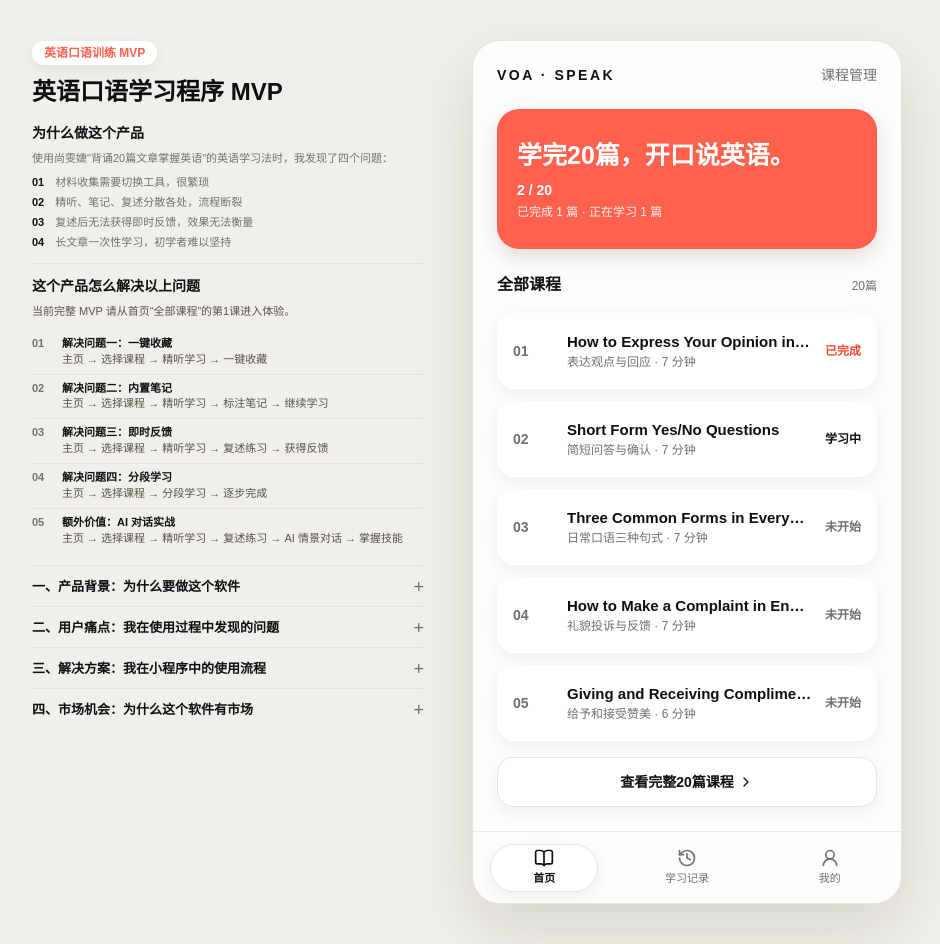
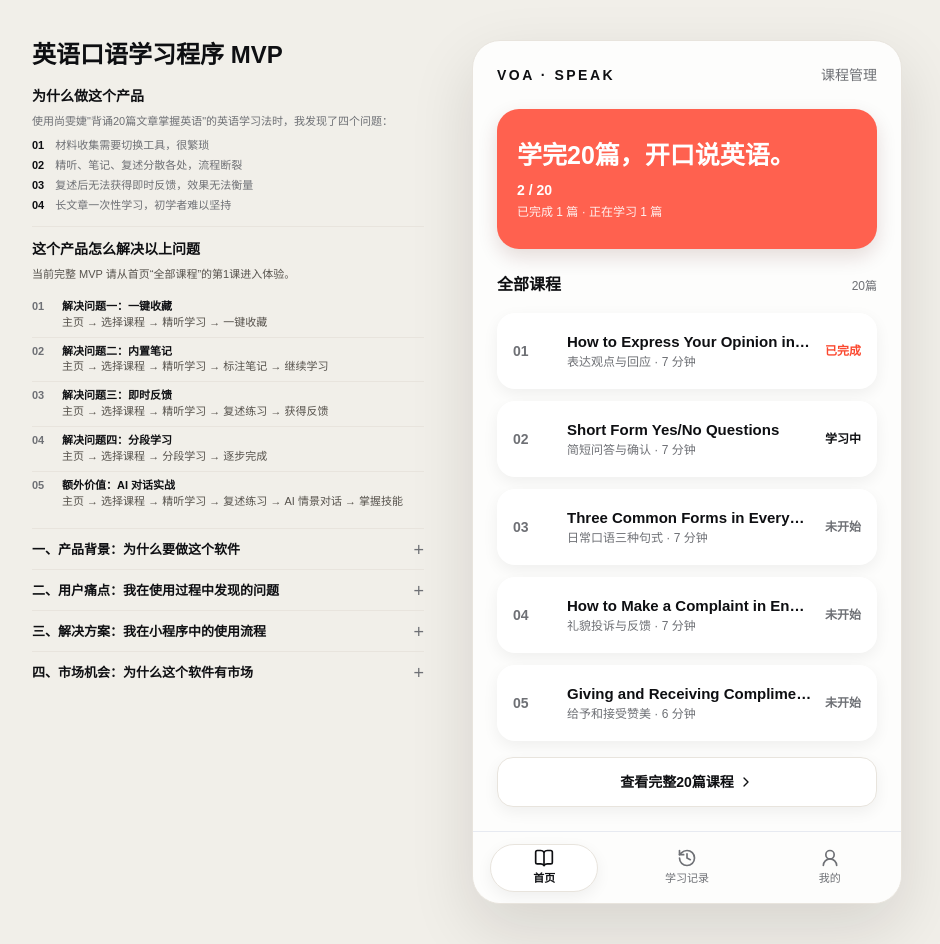
Before and after one commit to chloetate9997-ship-it/english-speaking-mvp, a Next.js app: page / in a window 1280 px wide. Shown: the whole page, without its empty margins (173-1113 px from the left). Built offline with nearby package versions, Linux system fonts and the light colour scheme.

Commit message:
fix: remove desktop MVP badge

```diff
--- a/components/layout/mobile-app-shell.tsx
+++ b/components/layout/mobile-app-shell.tsx
@@ -74,10 +74,7 @@ export function MobileAppShell({
           aria-label="项目介绍"
           className="sticky top-10 hidden min-h-[860px] w-[400px] shrink-0 pr-2 lg:block"
         >
-          <p className="inline-flex items-center rounded-pill bg-white px-3 py-1 text-xs font-semibold text-brand shadow-card">
-            英语口语训练 MVP
-          </p>
-          <h1 className="mt-3 text-2xl font-bold leading-tight text-ink">
+          <h1 className="text-2xl font-bold leading-tight text-ink">
             英语口语学习程序 MVP
           </h1>
 
```
